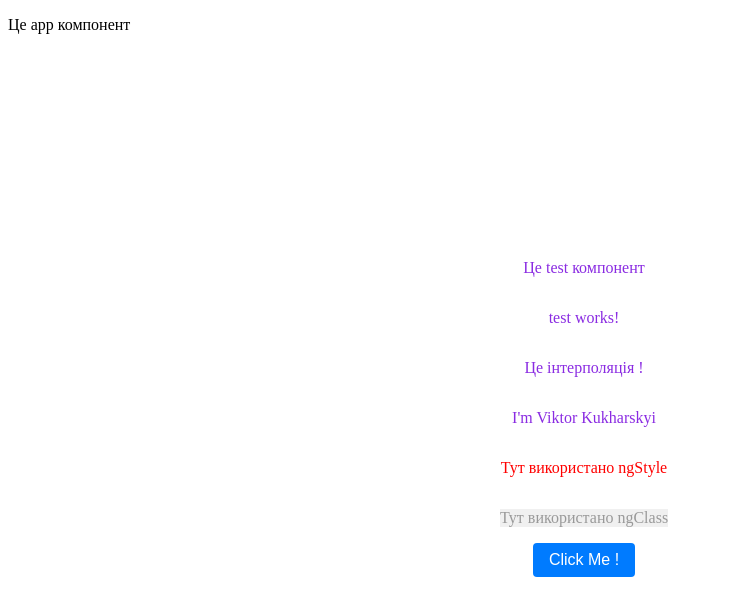
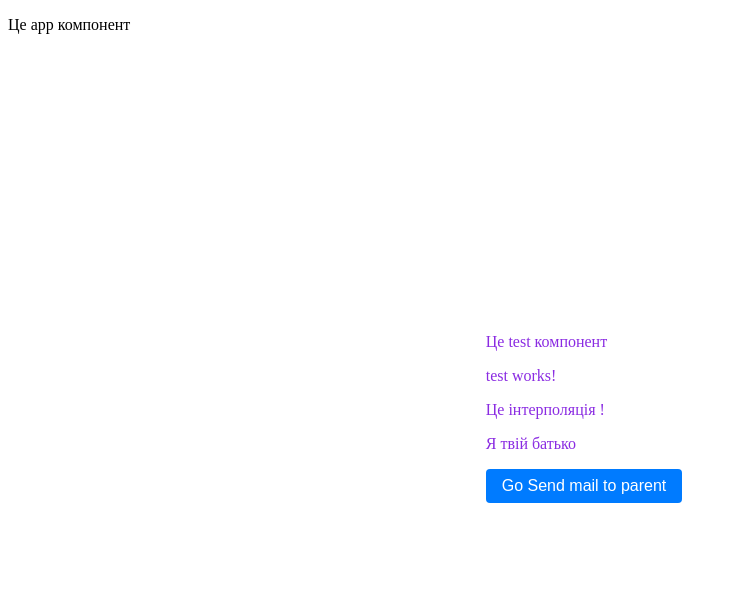
Before and after one commit to Filbertik/Angular_test, an Angular app in the folder int_master/: page / in a window 1280 px wide. Shown: the top 616 px of the page, without its empty margins (0-736 px from the left). Built offline with nearby package versions, Linux system fonts and the light colour scheme.

Commit message:
binding base

```diff
--- a/int_master/src/app/app.html
+++ b/int_master/src/app/app.html
@@ -1,6 +1,15 @@
 <p>Це арр компонент</p>
 
-<app-test></app-test>
+<!-- <app-test></app-test> -->
+<p>{{ messageFromChild }}</p>
+<app-test
+  [childMessage]="messageFromParent"
+  (messageFromChild)="messageFromChild = $event"
+></app-test>
+<!-- <app-test
+  [childMessage]="messageFromParent"
+  (messageFromChild)="getMessageFromChild($event)"
+></app-test> -->
 
 <!-- * * * * * * * * * * * * * * * * * * * * * * * * * * * * * * * -->
 <!-- * * * * * * * * * * * The content below * * * * * * * * * * * -->
--- a/int_master/src/app/app.ts
+++ b/int_master/src/app/app.ts
@@ -10,4 +10,7 @@ import { Test } from './components/test/test';
 })
 export class App {
   protected readonly title = signal('int_master');
+  messageFromParent = 'Я твій батько';
+  // messageFromChild?: string; // 👈 додав
+  messageFromChild = '';
 }
--- a/int_master/src/app/components/test/test.html
+++ b/int_master/src/app/components/test/test.html
@@ -1,12 +1,23 @@
-<p>Це test компонент</p>
+<div>
+  <p>Це test компонент</p>
 
-<p>test works!</p>
+  <p>test works!</p>
 
-<p>{{ title }}</p>
+  <p>{{ title }}</p>
 
-<p>{{ getFullName() }}</p>
+  <!-- <p>{{ getFullName() }}</p>
 
 <p [ngStyle]="{ color: 'red' }">Тут використано ngStyle</p>
-<p [ngClass]="{ active: isActive, disabled: isDisabled }">Тут використано ngClass</p>
+<p [ngClass]="{ active: isActive, disabled: isDisabled }">Тут використано ngClass</p> -->
 
-<button [disabled]="!isEnabled">Click Me !</button>
+  <!-- <button [disabled]="!isEnabled">Click Me !</button> -->
+
+  <!-- <div class="event-example" [ngClass]="{ clicked: isClickedState }"></div>
+<button (click)="toggleState()">switch state</button> -->
+
+  <!-- <input type="text" [(ngModel)]="inputText" /> -->
+  <!--dual arrow connect-->
+  <!-- <p>{{ inputText }}</p> -->
+  <p>{{ childMessage }}</p>
+  <button (click)="sendMessageToParent()">Go Send mail to parent</button>
+</div>
--- a/int_master/src/app/components/test/test.scss
+++ b/int_master/src/app/components/test/test.scss
@@ -45,3 +45,18 @@ button:disabled {
   color: #999;
   cursor: not-allowed;
 }
+
+.event-example {
+  width: 200px;
+  height: 100px;
+  background-color: #f0f0f0;
+  border: 1px solid #ccc;
+  text-align: center;
+  line-height: 100px;
+  cursor: pointer;
+}
+
+.clicked {
+  background-color: #007bff;
+  color: #fff;
+}
--- a/int_master/src/app/components/test/test.ts
+++ b/int_master/src/app/components/test/test.ts
@@ -1,10 +1,11 @@
-import { Component } from '@angular/core';
+import { Component, EventEmitter, Input, Output } from '@angular/core';
 import { CommonModule } from '@angular/common';
+import { FormsModule } from '@angular/forms';
 
 @Component({
   selector: 'app-test',
   standalone: true,
-  imports: [CommonModule], // add module
+  imports: [CommonModule, FormsModule], // add module   add forms
   templateUrl: './test.html',
   styleUrls: ['./test.scss'], //  styleUrls adds
 })
@@ -17,8 +18,27 @@ export class Test {
   isActive: boolean = false;
   isDisabled: boolean = true;
 
+  isClickedState: boolean = false;
+
+  inputText: string = ``;
+
+  //======================
+  @Input() childMessage: string = '';
+  // childMessage = input<string>('');
+  @Output() messageFromChild = new EventEmitter<string>();
+
+  //======================
+
   getFullName() {
     return `I'm ${this.firstName} ${this.lastName}`;
+  }
+
+  toggleState() {
+    this.isClickedState = true;
+  }
+
+  sendMessageToParent() {
+    this.messageFromChild.emit('Я твій син!');
   }
 }
 
```
